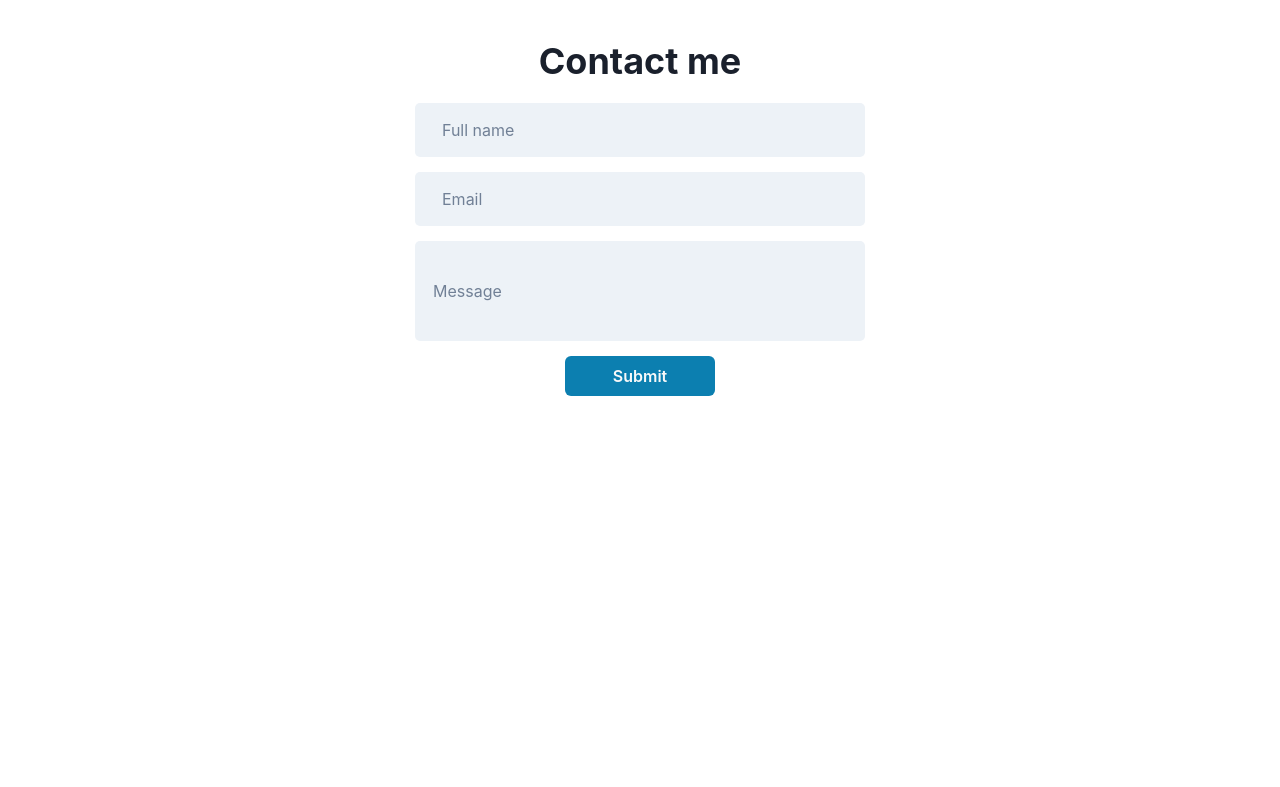
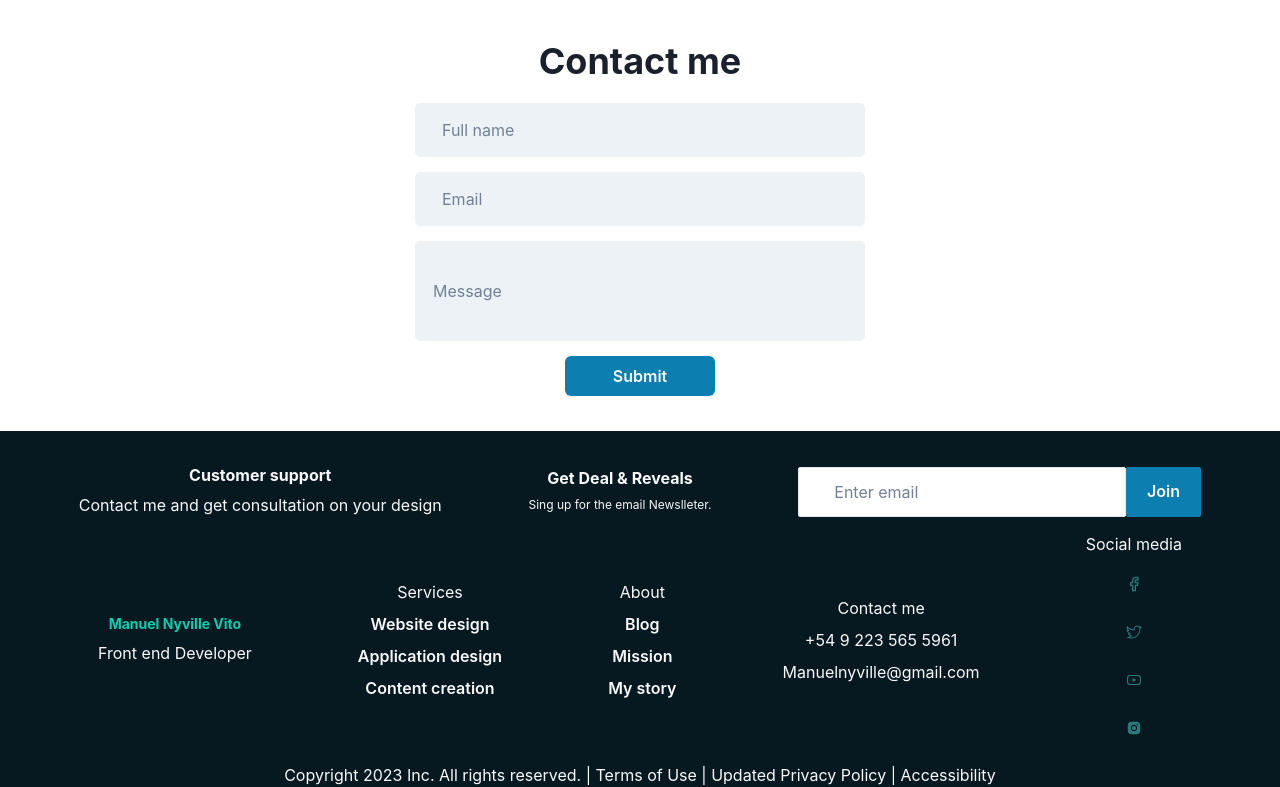
Before and after one commit to Manunyville/Armado-de-portfolio, a React (Vite) app: page / in a window 1280 px wide. Shown: the part 2411-3198 px from the top of the page. Before the commit the page ends 2807 px from the top, so only its background shows below. Built offline with nearby package versions, Linux system fonts and the light colour scheme.

Commit message:
acomode la imagen azul de contacto

```diff
--- a/src/App.jsx
+++ b/src/App.jsx
@@ -1,10 +1,10 @@
 import { useState } from 'react'
-
 import './App.css'
 import Hero from './componentes/Hero/hero'
 import About from './componentes/about/about'
 import Service from './componentes/servicio/servicio'
 import Contacto from './componentes/form/contact'
+import Footer from './componentes/footer/footer'
 
 function App() {
 
@@ -15,6 +15,7 @@ function App() {
    <About/>
    <Service/>
    <Contacto/>
+   <Footer/>
     </div>
   )
 }
--- /dev/null
+++ b/src/componentes/footer/footer.jsx
@@ -0,0 +1,126 @@
+import './footer.css'
+import React from 'react'
+import { Stack, HStack, VStack, Flex, Button, ButtonGroup, Text, Container, Heading, Image, Card, CardHeader, CardBody, Input, } from '@chakra-ui/react'
+import { color, motion } from "framer-motion"
+import { AiFillInstagram, AiOutlineYoutube } from "react-icons/ai";
+import { TfiTwitter } from "react-icons/tfi";
+import { FiFacebook } from "react-icons/fi";
+
+
+
+const Footer = () => {
+
+    return (
+
+        <Stack width="full" bg={'#061820'} color={'#F9F9F9'} marginTop='35px' gap="15px">
+            <HStack justify={'space-evenly'} marginTop="35px">
+                <VStack>
+                    <Heading size='sm'>Customer support</Heading>
+                    <Text Size='xs'>Contact me and get consultation on your design</Text>
+                </VStack>
+                <VStack>
+                    <Heading size='sm'>Get Deal & Reveals</Heading>
+                    <Text fontSize={'xs'}>Sing up for the email Newslleter.</Text>
+                </VStack>
+                <VStack>
+                    <form>
+                        <HStack alignItems="center">
+                            <ButtonGroup spacing="0px" >
+
+                            <Input type="email" placeholder='Enter email' borderRadius='2px' paddingX='35px' bg={'#FFFFFF'} paddingY='24px' />
+                            <Button  borderRadius='2px' as={motion.button} paddingX='25px'paddingY='25px'whileHover={{ color: '#0C7FB0' }} color={'#F9F9F9'} bg={'#0C7FB0'} variant='solid'>Join</Button>
+                            </ButtonGroup>
+                        </HStack>
+                     </form>
+                </VStack>
+            </HStack>
+
+            <HStack justify={'space-evenly'}>
+            <VStack>
+                    <Heading size='xs' color={'#07CFB0'}>Manuel Nyville Vito</Heading>
+                    <Text>Front end Developer</Text>
+                </VStack>
+                <VStack>
+                    <a href="#misServicios">
+                        <Text>Services</Text>
+                    </a>
+                    <a href="#misServicios">
+                        <Button as={motion.button} whileHover={{ color: '#07CFB0' }} color={'#F9F9F9'} variant='link'  >
+                            Website design
+                        </Button>
+                    </a>
+                    <a href="#misServicios">
+                        <Button as={motion.button} whileHover={{ color: '#07CFB0' }} color={'#F9F9F9'} variant='link'>
+                            Application design
+                        </Button>
+                    </a>
+                    <a href="#misServicios">
+                        <Button as={motion.button} whileHover={{ color: '#07CFB0' }} color={'#F9F9F9'} variant='link'>
+                            Content creation
+                        </Button>
+                    </a>
+                </VStack>
+                <VStack>
+                    <a href="#about">
+                        <Text>About</Text>
+                    </a>
+                    <a href="#hero">
+                        <Button as={motion.button} whileHover={{ color: '#07CFB0' }} color={'#F9F9F9'} variant='link' >
+                            Blog
+                        </Button>
+                    </a>
+                    <a href="#eligeme">
+                        <Button as={motion.button} whileHover={{ color: '#07CFB0' }} color={'#F9F9F9'} variant='link'>
+                            Mission
+                        </Button>
+                    </a>
+                    <a href="#testimonios">
+                        <Button as={motion.button} whileHover={{ color: '#07CFB0' }} color={'#F9F9F9'} variant='link'>
+                            My story
+                        </Button>
+                    </a>
+                </VStack>
+
+                <VStack>
+                    <Text>Contact me</Text>
+                    <Text>+54 9 223 565 5961</Text>
+                    <Text>Manuelnyville@gmail.com</Text>
+
+                </VStack>
+
+                <VStack>
+                    <Text>Social media</Text>
+                    <Button as={motion.button} whileHover={{ scale: 1.2 }} colorScheme='teal' variant={'ghost'}>
+                        <a href="https://www.facebook.com/profile.php?id=100009833178957">
+                            <FiFacebook />
+                        </a>
+                    </Button>
+                    <Button as={motion.button} whileHover={{ scale: 1.2 }} colorScheme='teal' variant={'ghost'}>
+                        <a href="https://twitter.com/Manunyville">
+                            <TfiTwitter />
+                        </a>
+                    </Button>
+                    <Button as={motion.button} whileHover={{ scale: 1.2 }} colorScheme='teal' variant={'ghost'}>
+                        <a href="https://www.youtube.com/@manuunyville6058/featured">
+                            <AiOutlineYoutube />
+                        </a>
+                    </Button>
+                    <Button as={motion.button} whileHover={{ scale: 1.2 }} colorScheme='teal' variant={'ghost'}>
+                        <a href="https://www.instagram.com/bombillaloca/?hl=es-la">
+                            <AiFillInstagram />
+                        </a>
+                    </Button>
+                </VStack>
+
+            </HStack>
+            <HStack justify="center">
+                <Text>Copyright 2023 Inc. All rights reserved. | Terms of Use | Updated Privacy Policy | Accessibility</Text>
+            </HStack>
+        </Stack>
+
+
+
+
+    )
+}
+export default Footer
--- a/src/componentes/form/contact.css
+++ b/src/componentes/form/contact.css
@@ -4,6 +4,7 @@ margin: 0px;
 }
 .imgContactoAzul{
     position: absolute;
+    left: 950px;
 }
 .stackForm{
     position: relative;
--- a/src/componentes/form/contact.jsx
+++ b/src/componentes/form/contact.jsx
@@ -16,7 +16,7 @@ const Contacto = () => {
         }
         return (
             <form action="https://formspree.io/f/mzbqknje" onSubmit={handleSubmit}>
-                <VStack gap='15px'>
+                <VStack gap='15px' className='stackForm'>
                     <Input
                         id="text"
                         type="text"
@@ -76,9 +76,9 @@ const Contacto = () => {
     }
     return (
         <Container id='contact'width='full'>
-            <VStack gap='20px'>
+            <VStack gap='20px' className='stackForm'>
                 <Text color={'#0C7FB0'}>Have something in your mind?</Text>
-                <HStack className='stackForm'>
+                <HStack >
                     <Image src={Azul} className='imgContactoAzul'/>
                 </HStack>
                 <Heading>Contact me</Heading>
```
Also changed, not shown: src/componentes/footer/footer.css (added).
